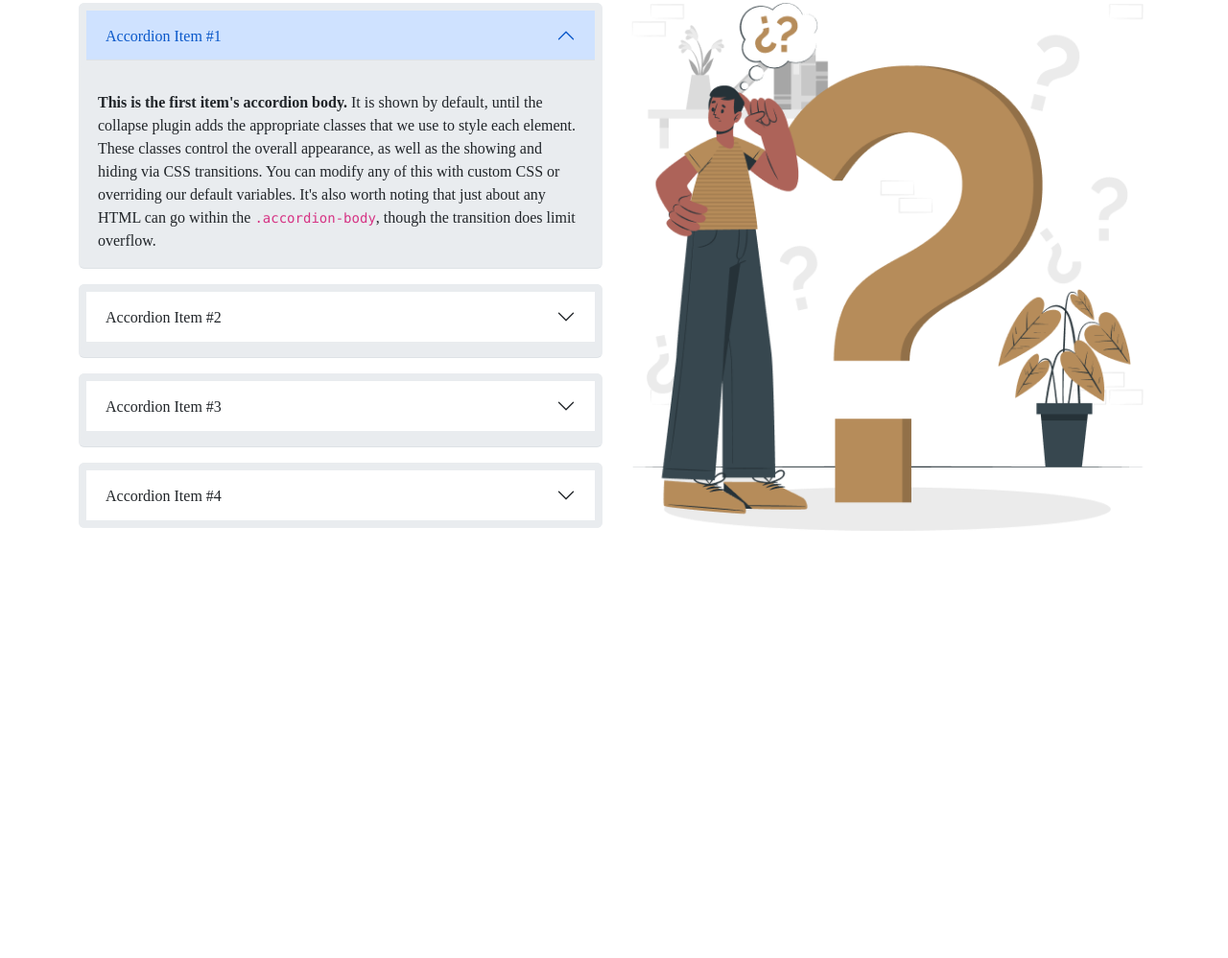
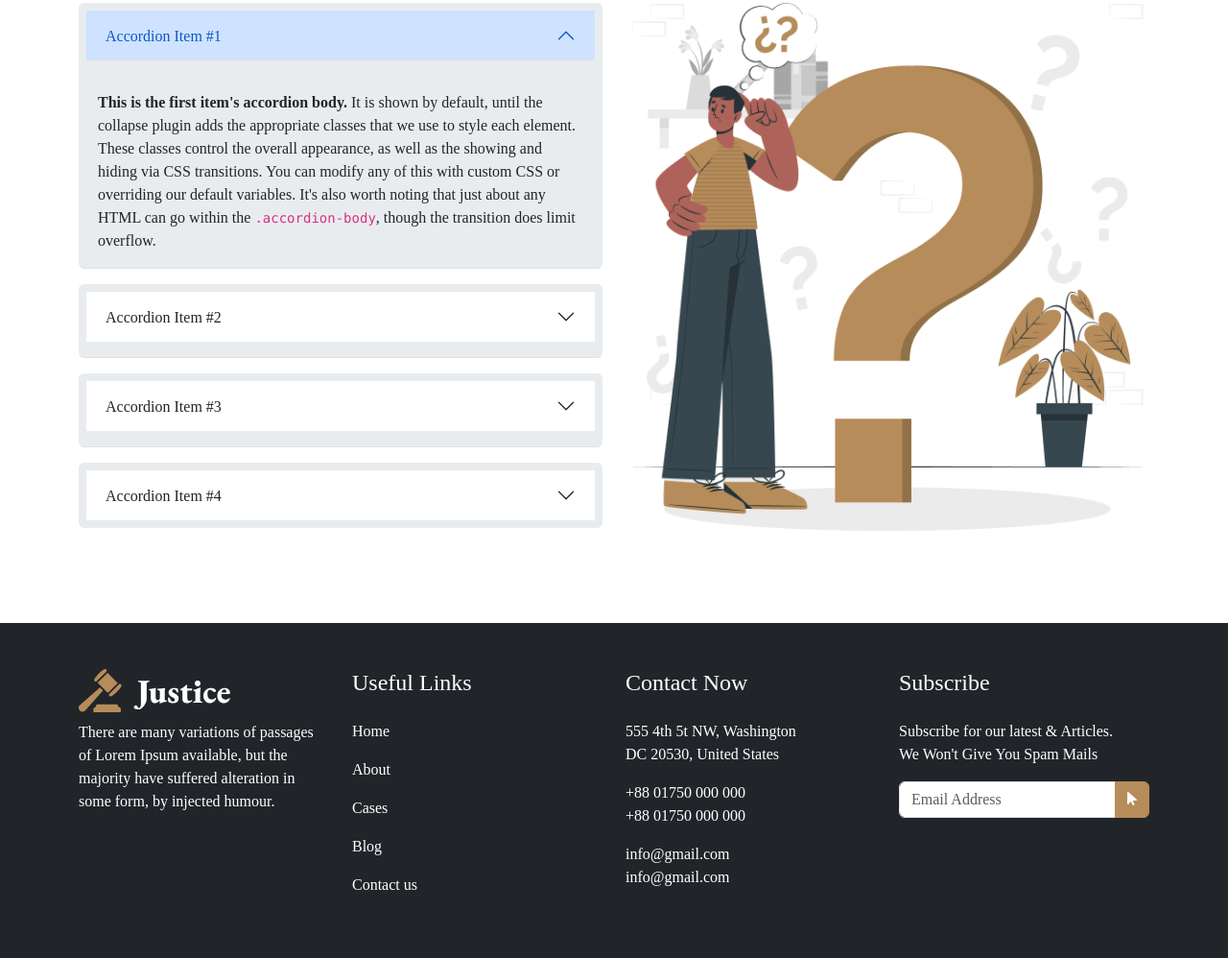
Before and after one commit to mohammadibrahim20/legal-house, a plain HTML site: page index.html in a window 1280 px wide. Shown: the part 3216-4214 px from the top of the page at 96% size. Before the commit the page ends 3817 px from the top, so only its background shows below. Drawn offline with nearby package versions, Linux system fonts and the light colour scheme.

Commit message:
footer section add

```diff
--- a/index.html
+++ b/index.html
@@ -15,6 +15,9 @@
   <link rel="preconnect" href="https://fonts.googleapis.com">
   <link rel="preconnect" href="https://fonts.gstatic.com" crossorigin>
   <link href="https://fonts.googleapis.com/css2?family=EB+Garamond:wght@700&display=swap" rel="stylesheet">
+
+  <!-- font Awesome -->
+  <script src="https://kit.fontawesome.com/c8a9b02bfb.js" crossorigin="anonymous"></script>
 
 </head>
 
@@ -381,6 +384,50 @@
 
     </section>
 
+    <!-- Footer Section -->
+    <section class="bg-dark ">
+      <footer class="container py-5 mt-5 text-white">
+        <div class="row">
+          <div class="col-md-3">
+
+            <img src="images/logo.png" class="mb-2" alt="">
+            <p>There are many variations of passages of Lorem Ipsum available, but the majority have suffered alteration in some form, by injected humour.</p>
+
+          </div>
+          <div class="col-md-3">
+            <h6 class="mb-4 fs-4">Useful Links</h6>
+            <p>Home</p>
+            <p>About</p>
+            <p>Cases</p>
+            <p>Blog</p>
+            <p>Contact us</p>
+
+          </div>
+          <div class="col-md-3">
+            <h6 class="mb-4 fs-4">Contact Now</h6>
+            <address>555 4th 5t NW, Washington <br>
+              DC 20530, United States</address>
+            <p>+88 01750 000 000 <br>
+              +88 01750 000 000</p>
+            <p>info@gmail.com <br>
+              info@gmail.com</p>
+
+          </div>
+          <div class="col-md-3">
+            <h6 class="mb-4 fs-4">Subscribe</h6>
+            <p>Subscribe for our latest & Articles. <br> We Won't Give You Spam Mails</p>
+            <div class="input-group mb-3">
+              <input type="text" class="form-control" placeholder="Email Address" aria-label="Email Address" aria-describedby="button-addon2">
+              <button class="btn btn-primary" type="button" id="button-addon2"> <i class="fa-sharp fa-solid fa-arrow-pointer"></i></button>
+            </div>
+
+          </div>
+        </div>
+
+
+      </footer>
+    </section>
+
 
 
 
```
